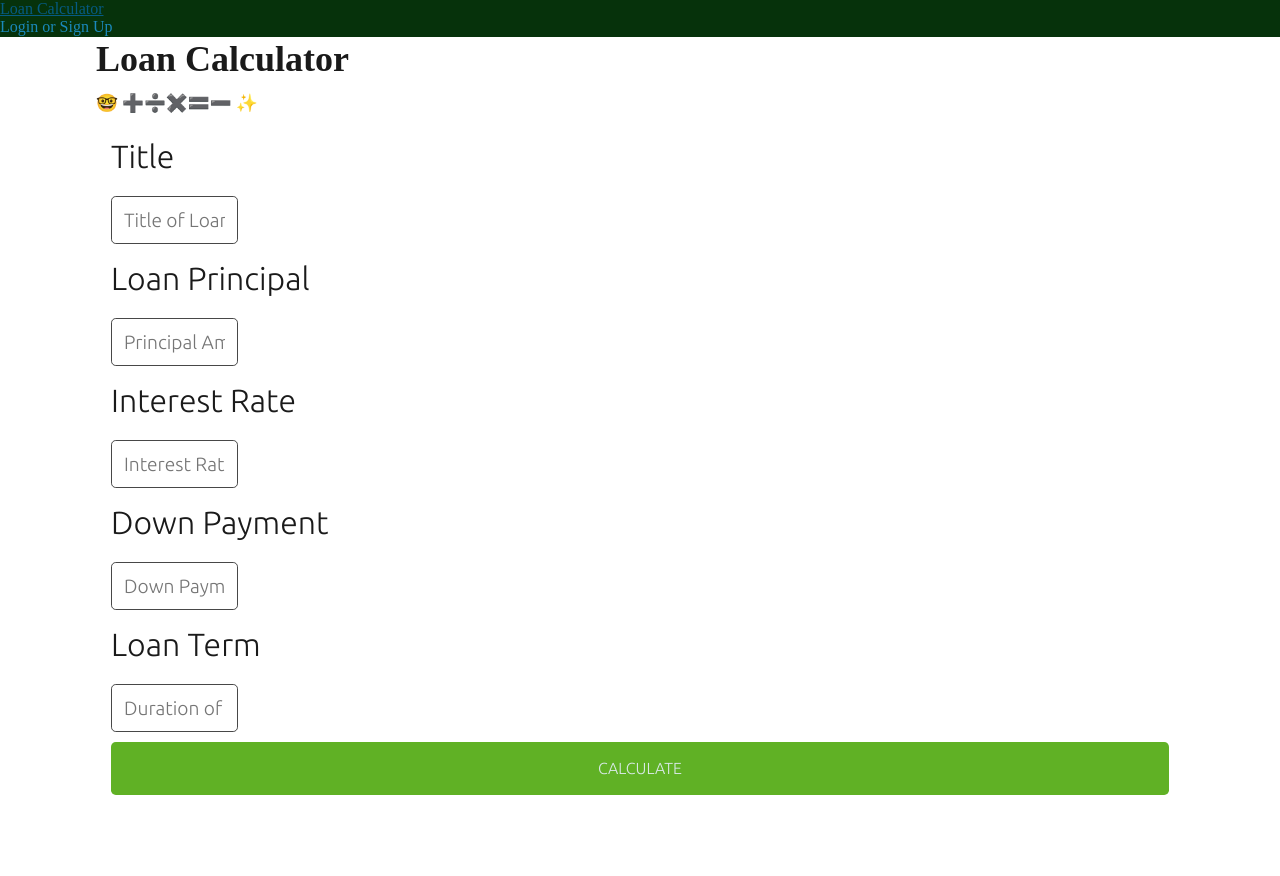
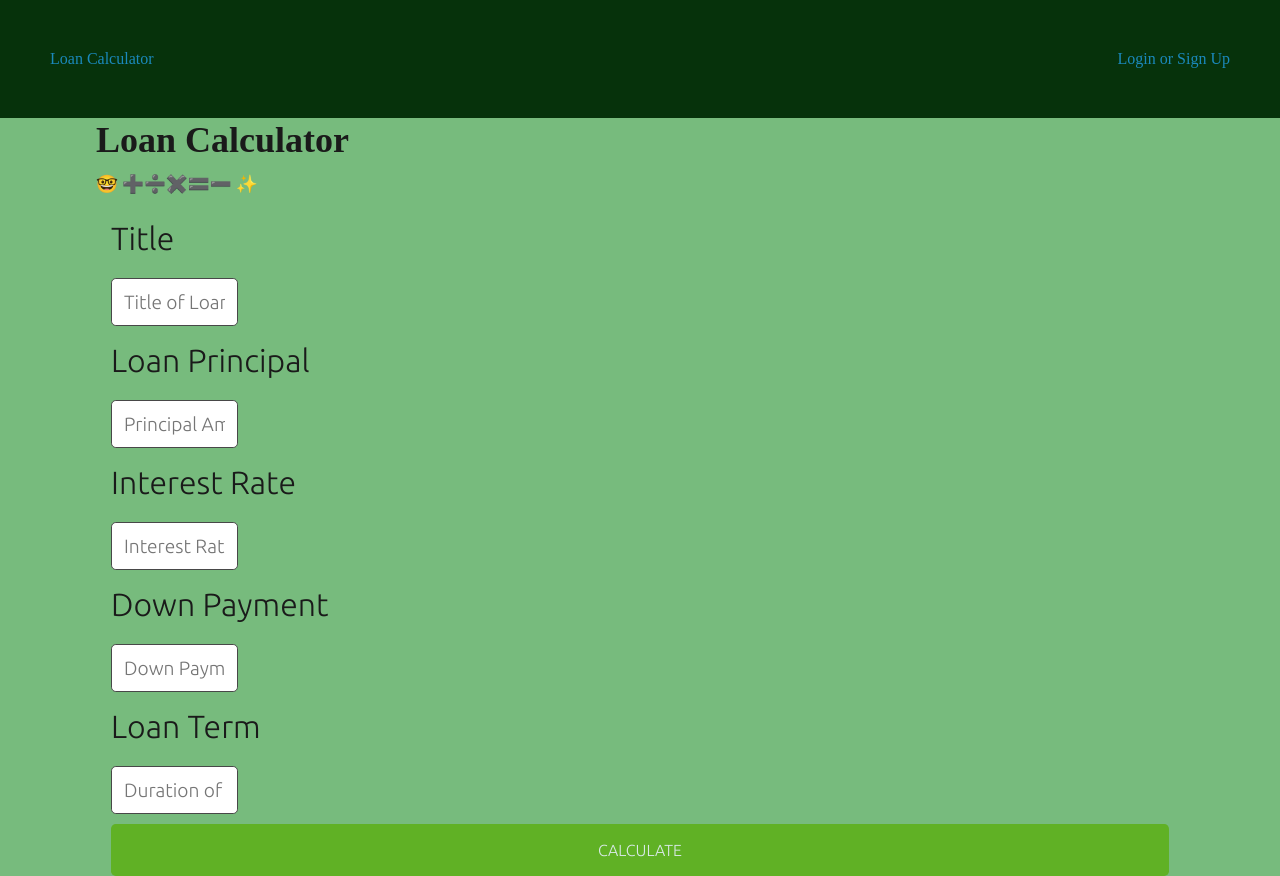
Before and after one commit to Yasmeeeenn/finance-fusion, a React (Vite) app in the folder client/: page / in a window 1280 px wide. Before the commit the page ends 800 px from the top, so only its background shows below. Built offline with nearby package versions, Linux system fonts and the light colour scheme.

Commit message:
css changes

```diff
--- a/client/src/App.css
+++ b/client/src/App.css
@@ -1183,6 +1183,23 @@ label form [type='radio'] {
   flex-wrap: wrap;
 }
 
+.calculator {
+  margin: 50px;
+}
+
+.login {
+  margin: 50px;
+  display: flex;
+
+  justify-content: space-between;
+}
+
+body {
+
+background: rgb(119, 187, 125);
+
+}
+
 .flex-column {
   display: flex;
   flex-direction: column;
--- a/client/src/components/Navbar.jsx
+++ b/client/src/components/Navbar.jsx
@@ -13,12 +13,12 @@ const AppNavbar = () => {
   return (
     <>
       <Navbar bg='dark' variant='dark' expand='lg'>
-        <Container fluid>
-          <Navbar.Brand as={Link} to='/'>
+        <Container fluid className='login' >
+          <Navbar.Brand as={Link} to='/' >
             Loan Calculator
           </Navbar.Brand>
           <Navbar.Collapse id='navbar' className='d-flex flex-row-reverse'>
-            <Nav className='ml-auto d-flex'>
+            <Nav >
               {Auth.loggedIn() ? (
                 <>
                   <Nav.Link as={Link} to='/saved'>
@@ -43,12 +43,12 @@ const AppNavbar = () => {
         <Tab.Container defaultActiveKey='login'>
           <Modal.Header closeButton>
             <Modal.Title id='signup-modal'>
-              <Nav variant='pills'>
+              <Nav variant='pills' >
                 <Nav.Item>
-                  <Nav.Link eventKey='login'>Login</Nav.Link>
+                  <Nav.Link eventKey='login' >Login</Nav.Link>
                 </Nav.Item>
                 <Nav.Item>
-                  <Nav.Link eventKey='signup'>Sign Up</Nav.Link>
+                  <Nav.Link eventKey='signup'  >Sign Up</Nav.Link>
                 </Nav.Item>
               </Nav>
             </Modal.Title>
--- a/client/src/main.jsx
+++ b/client/src/main.jsx
@@ -1,6 +1,6 @@
 import ReactDOM from 'react-dom/client'
 import { createBrowserRouter, RouterProvider } from 'react-router-dom'
-
+import './App.css';
 import App from './App.jsx'
 import Home from './pages/Home.jsx'
 import SavedLoans from './pages/SavedLoans.jsx'
--- a/client/src/styles.css
+++ b/client/src/styles.css
@@ -9,6 +9,9 @@
     height: 100vh;
     background-color: #f4f4f4;
   }
+
+
+
 
   .login-form {
     display: flex;
```
